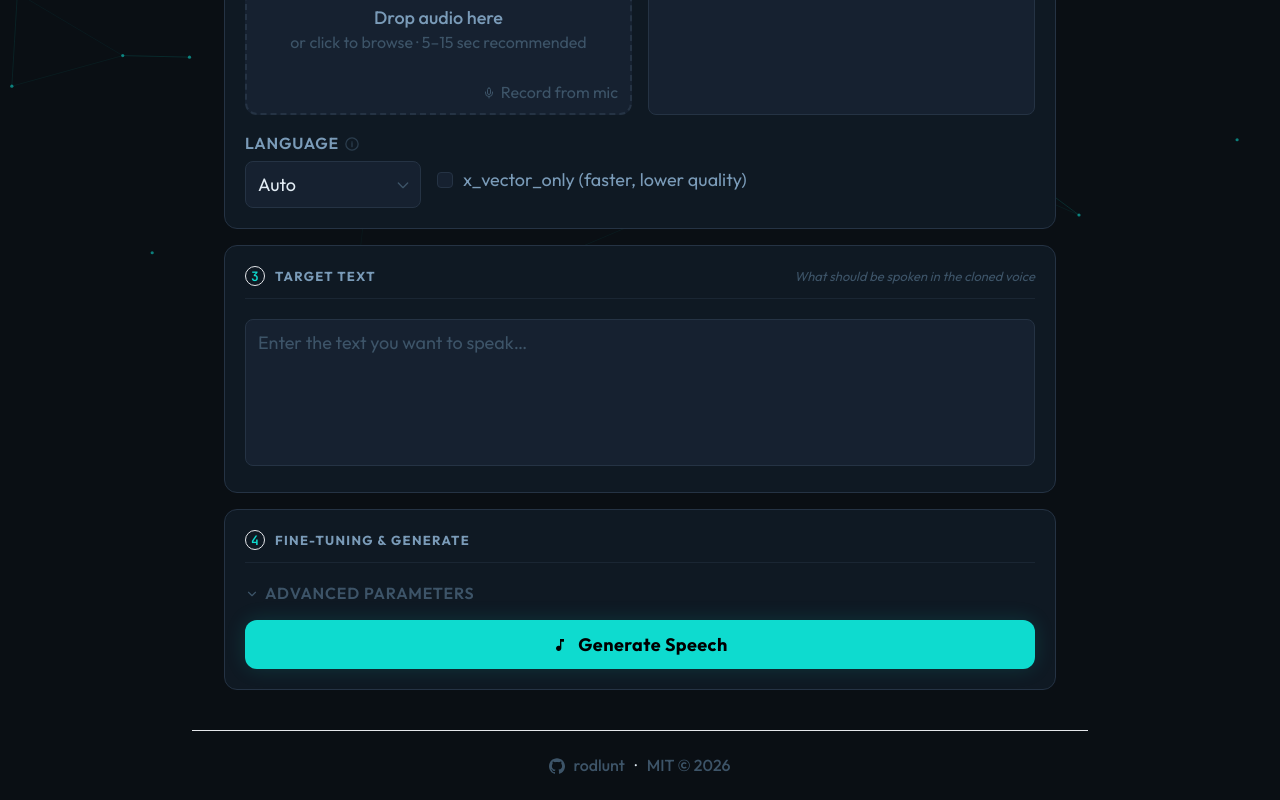
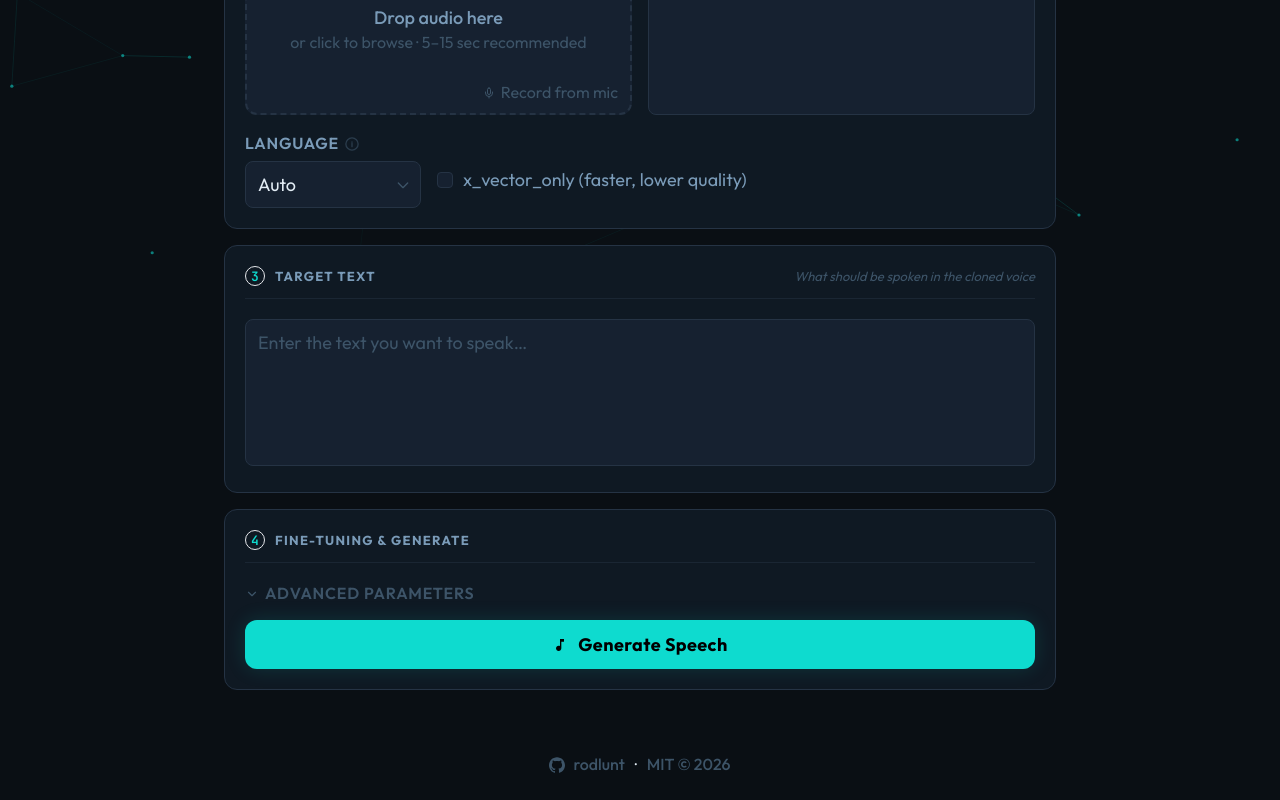
Before and after one commit to rodlunt/qwen3-tts-webui, a React (Vite) app in the folder frontend/: page / in a window 1280 px wide. Shown: the part 525-1325 px from the top of the page. Built offline with nearby package versions, Linux system fonts and the light colour scheme.

Commit message:
Remove footer border line

```diff
--- a/frontend/src/App.tsx
+++ b/frontend/src/App.tsx
@@ -55,7 +55,7 @@ function Inner() {
             <Tabs.Content value="voice-design"><VoiceDesign /></Tabs.Content>
           </Tabs.Root>
         </main>
-        <footer className="relative max-w-4xl mx-auto px-4 sm:px-6 lg:px-8 py-6 flex items-center justify-center gap-2.5 border-t border-q-border/40">
+        <footer className="relative max-w-4xl mx-auto px-4 sm:px-6 lg:px-8 py-6 flex items-center justify-center gap-2.5">
           <a href="https://github.com/rodlunt" target="_blank" rel="noopener noreferrer" className="flex items-center gap-2 text-q-text3 hover:text-q-text2 transition-colors">
             <svg viewBox="0 0 24 24" className="w-4 h-4 fill-current" aria-hidden="true">
               <path d="M12 .297c-6.63 0-12 5.373-12 12 0 5.303 3.438 9.8 8.205 11.385.6.113.82-.258.82-.577 0-.285-.01-1.04-.015-2.04-3.338.724-4.042-1.61-4.042-1.61C4.422 18.07 3.633 17.7 3.633 17.7c-1.087-.744.084-.729.084-.729 1.205.084 1.838 1.236 1.838 1.236 1.07 1.835 2.809 1.305 3.495.998.108-.776.417-1.305.76-1.605-2.665-.3-5.466-1.332-5.466-5.93 0-1.31.465-2.38 1.235-3.22-.135-.303-.54-1.523.105-3.176 0 0 1.005-.322 3.3 1.23.96-.267 1.98-.399 3-.405 1.02.006 2.04.138 3 .405 2.28-1.552 3.285-1.23 3.285-1.23.645 1.653.24 2.873.12 3.176.765.84 1.23 1.91 1.23 3.22 0 4.61-2.805 5.625-5.475 5.92.42.36.81 1.096.81 2.22 0 1.606-.015 2.896-.015 3.286 0 .315.21.69.825.57C20.565 22.092 24 17.592 24 12.297c0-6.627-5.373-12-12-12"/>
```
